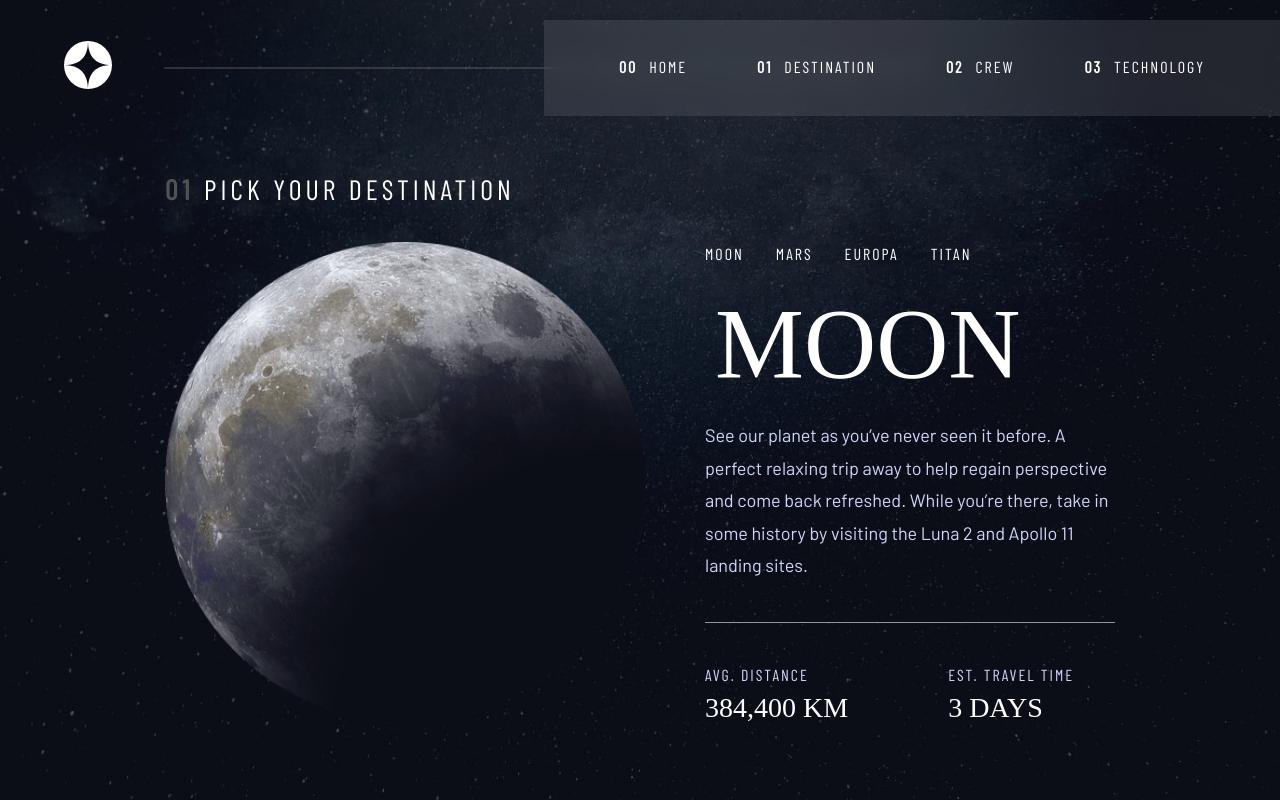
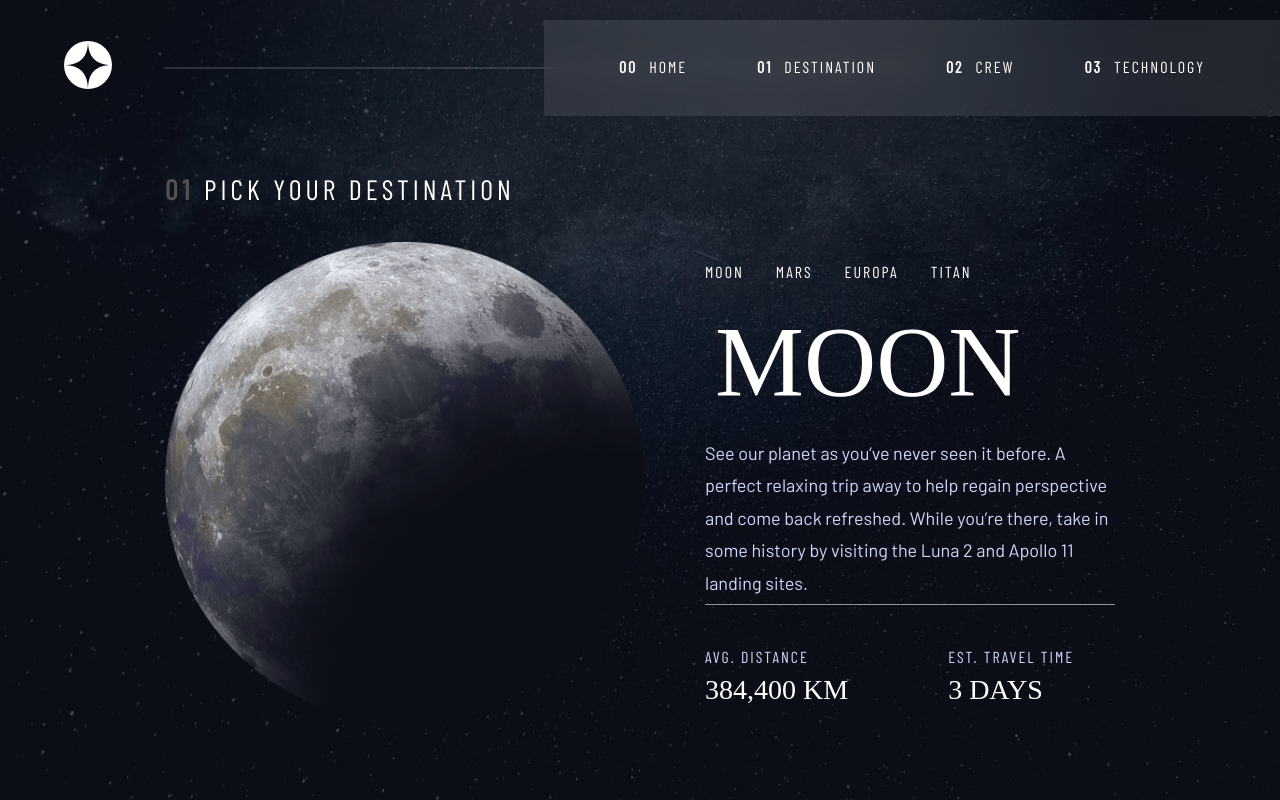
Before and after one commit to devkarine/space-tourism, a React (Vite) app: page /destination in a window 1280 px wide. Built offline with nearby package versions, Linux system fonts and the light colour scheme; a web font is replaced by a local one.

Commit message:
fix: corrige color do global e demais componentes

```diff
--- a/src/Pages/Crew/styled.ts
+++ b/src/Pages/Crew/styled.ts
@@ -64,6 +64,7 @@ export const NameCrew = styled.h2`
   height: 143px;
   font-weight: 400;
   width: 539px;
+  margin-bottom: 24px;
 `;
 
 export const DescriptionCrew = styled.p`
--- a/src/Pages/Destination/styled.ts
+++ b/src/Pages/Destination/styled.ts
@@ -47,6 +47,7 @@ export const WrapperDestinations = styled.div`
 
 export const DestinationDescription = styled.p`
   padding-bottom: 40px;
+  height: 168px;
   font-family: ${({ theme }) => theme.fonts.family.tertiary};
   font-size: ${({ theme }) => theme.fonts.size.text.small};
   color: ${({ theme }) => theme.colors.secondary};
```
